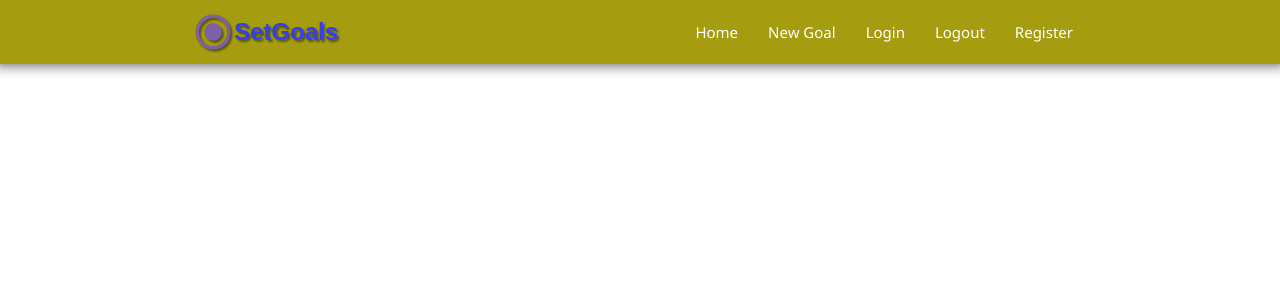
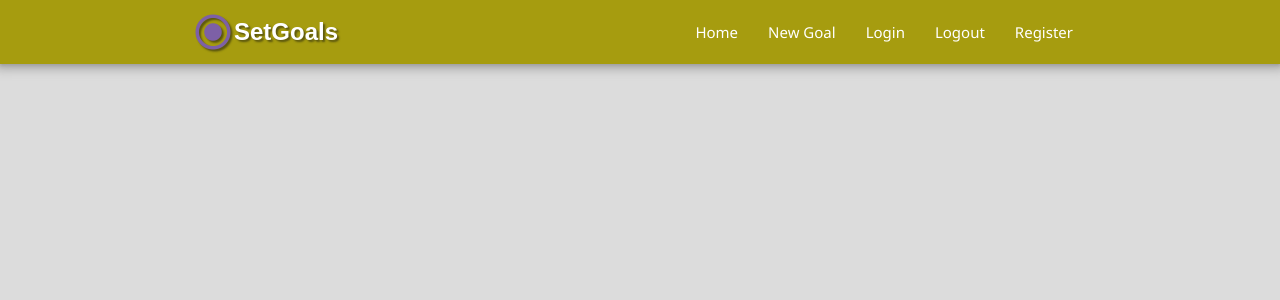
Before and after one commit to veraleitaodev/getGoals, a Flask app: page / in a window 1280 px wide. Shown: the top 300 px of the page. Run offline with Flask 2, Linux system fonts and the light colour scheme; data that the repository does not hold is empty; some libraries are stand-ins or nearby versions; some web fonts are replaced.

Commit message:
added favicon image and updated css code

```diff
--- a/static/css/style.css
+++ b/static/css/style.css
@@ -21,6 +21,7 @@
 
 body {
     font-family: "Noto Sans", sans-serif;
+    background-color: var(--color-9);
 }
 
 h5.center-align {
@@ -44,7 +45,7 @@ h5.center-align {
 a.brand-logo {
   font-family: "Gruppo", sans-serif;
   font-size: 24px;
-  color: var(--color-3);
+  color: var(--color-8);
   font-weight: 700;
   text-shadow: 2px 2px 2px var(--color-7);
 }
```
Also changed, not shown: assets/images/colorScheme.png (deleted), assets/images/favicon.ico (added).
